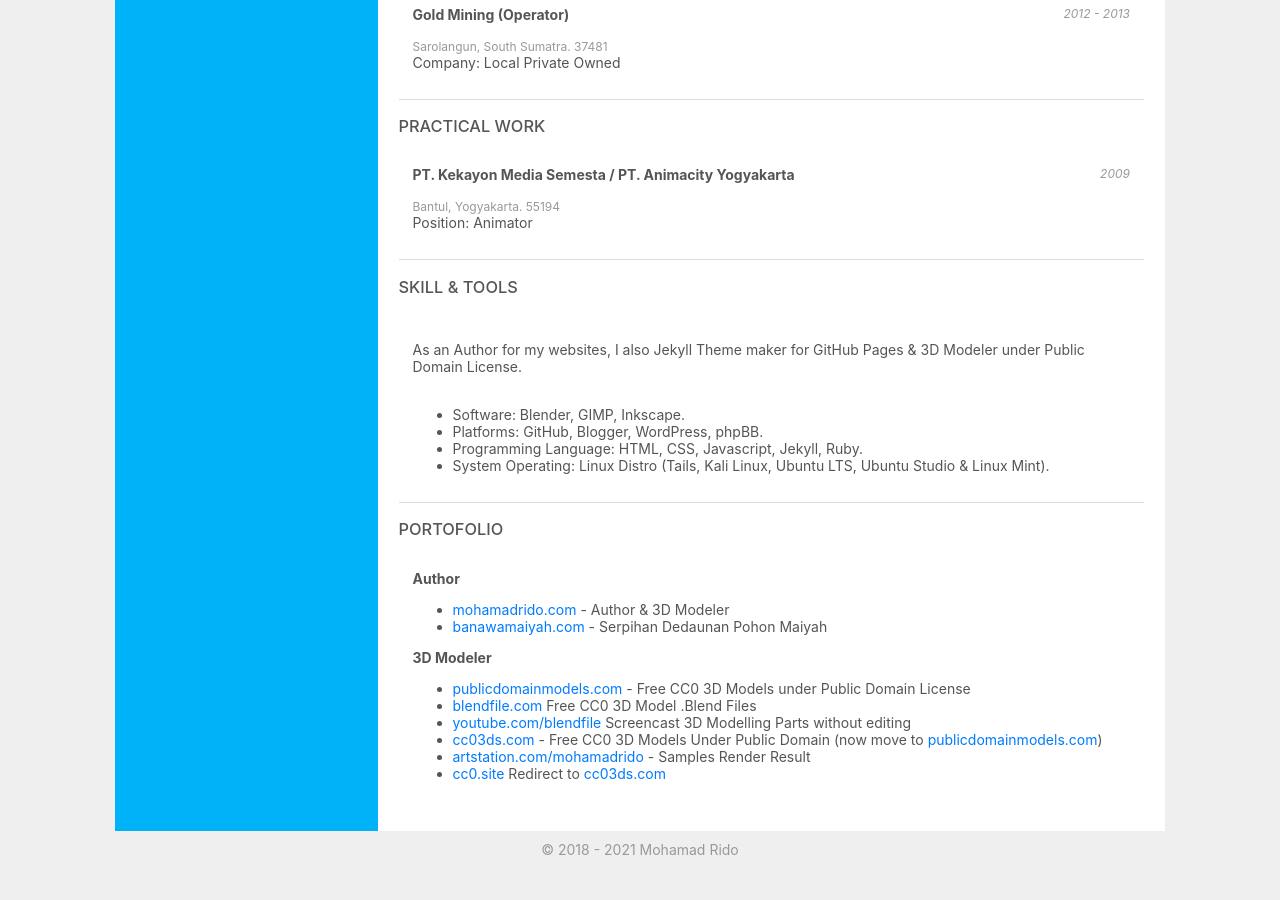
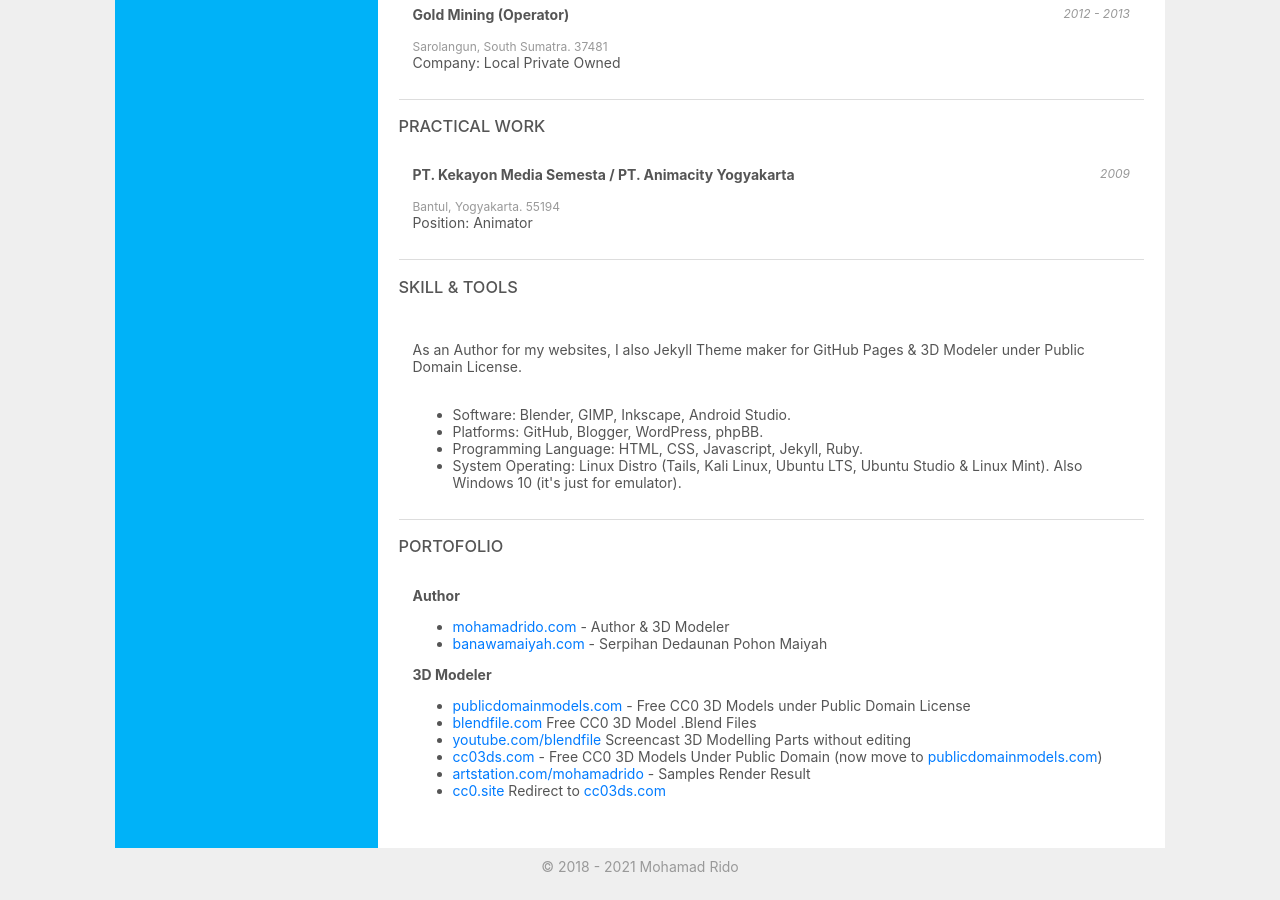
Before and after one commit to mohamadrido/about, a Jekyll site: the page built from index.html, in a window 1280 px wide and 900 px high, scrolled down 721 px. Built offline with Jekyll 4.4.1, drawn with Linux system fonts in a browser that asks for light colours; nearby versions of some CDN libraries.

Commit message:
Update index.html

```diff
--- a/index.html
+++ b/index.html
@@ -102,10 +102,10 @@
     <p>As an Author for my websites, I also Jekyll Theme maker for GitHub Pages & 3D Modeler under Public Domain License.<br/>
     <br/>
     <ul>
-    <li>Software: Blender, GIMP, Inkscape.</li>
+    <li>Software: Blender, GIMP, Inkscape, Android Studio.</li>
     <li>Platforms: GitHub, Blogger, WordPress, phpBB.</li>
     <li>Programming Language: HTML, CSS, Javascript, Jekyll, Ruby.</li>
-    <li>System Operating: Linux Distro (Tails, Kali Linux, Ubuntu LTS, Ubuntu Studio & Linux Mint).</li>
+    <li>System Operating: Linux Distro (Tails, Kali Linux, Ubuntu LTS, Ubuntu Studio & Linux Mint). Also Windows 10 (it's just for emulator).</li>
     </ul>
     </p>
     </div>
@@ -115,7 +115,7 @@
     <b>Author</b>
       <ul>
       <li><a href="https://mohamadrido.com">mohamadrido.com</a> - Author & 3D Modeler</li>
-      <li><a href="https://banawamaiyah.com">banawamaiyah.com</a> - Serpihan Dedaunan Pohon Maiyah</li>
+      <li><a href="https://banawamaiyah.com" rel="nofollow">banawamaiyah.com</a> - Serpihan Dedaunan Pohon Maiyah</li>
       </ul>
 
     <b>3D Modeler</b>
```
